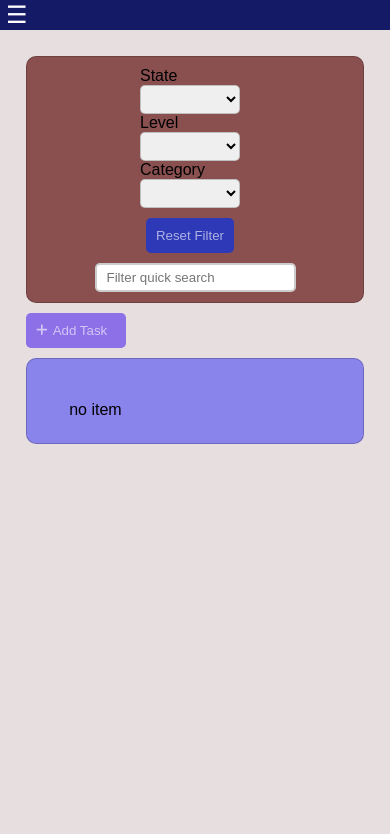
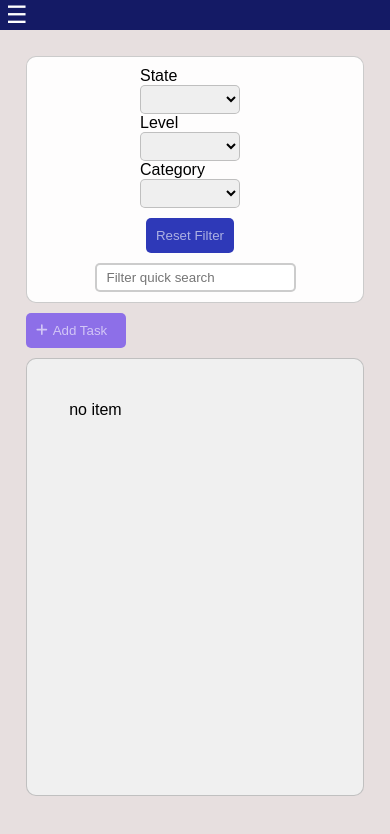
Before and after one commit to seduns/todo-app-local, an Angular app: page /todo in a window 390 px wide. Shown: the top 834 px of the page. Built offline with nearby package versions, Linux system fonts and the light colour scheme.

Commit message:
code change: ui

```diff
--- a/src/app/todo-app/todo-app.component.scss
+++ b/src/app/todo-app/todo-app.component.scss
@@ -623,12 +623,8 @@ th, td {
 
     @media (max-width: 768px) {
         .todo-content .todo-list-background {
-            background-color: rgba(4, 0, 255, 0.411);
-            max-height: 90vh;
-        }
-        .todo-content {
-            // border: 1px solid black;
-            height: 100vw;
+            // background-color: rgba(4, 0, 255, 0.411);
+            max-height: 100%;
         }
         .con-select {
             display: flex;
@@ -643,7 +639,7 @@ th, td {
 
         .todo-content {
             .add-task-con {
-                background-color: rgb(138, 80, 80);
+                // background-color: rgb(138, 80, 80);
                 display: flex;
                 flex-direction: column;
             }
```
